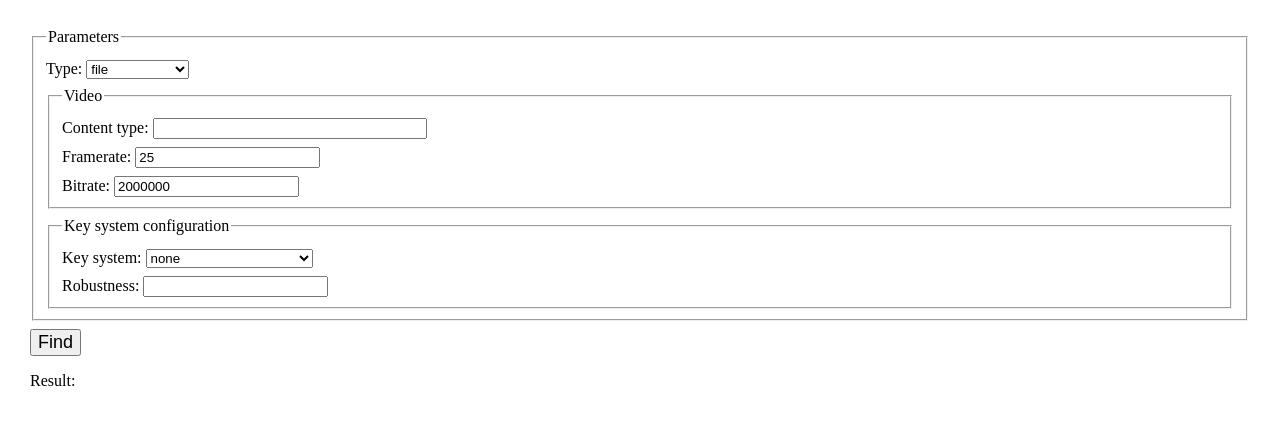
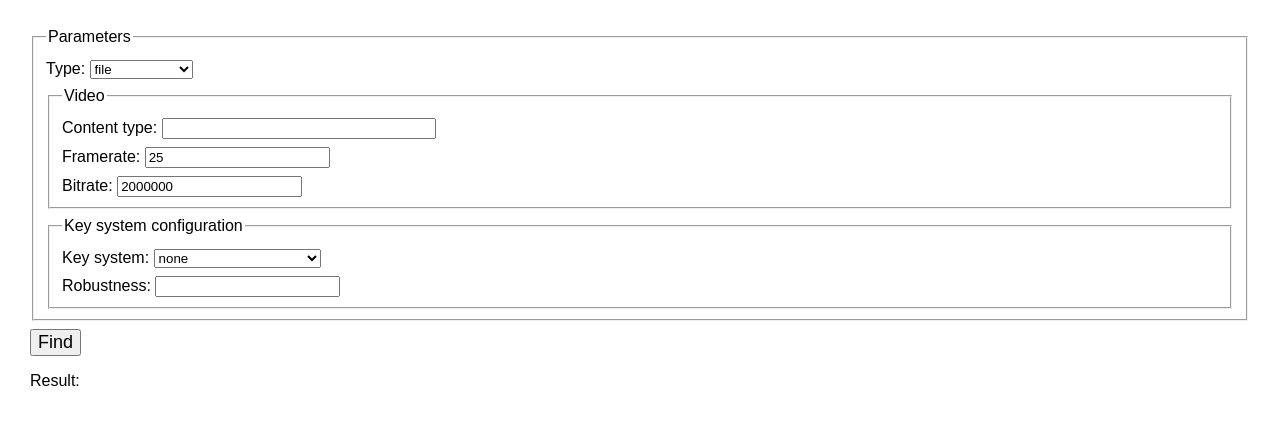
Before and after one commit to vvideo/decoding-info, a plain HTML site: page index.html in a window 1280 px wide. Drawn offline with Linux system fonts and the light colour scheme.

Commit message:
Update index.css

```diff
--- a/index.css
+++ b/index.css
@@ -4,6 +4,8 @@ html, body {
     border: 0;
     background-color: white;
     color: black;
+    font-size: 16px;
+    font-family: Arial, Helvetica, sans-serif;
 }
 
 h1 {
```
